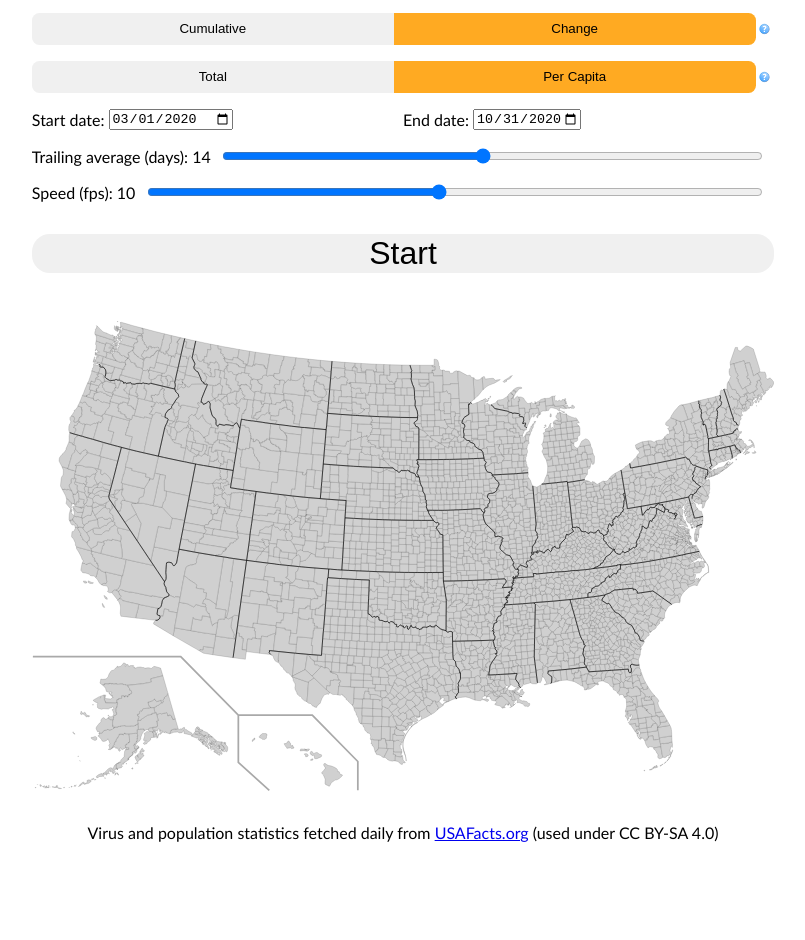
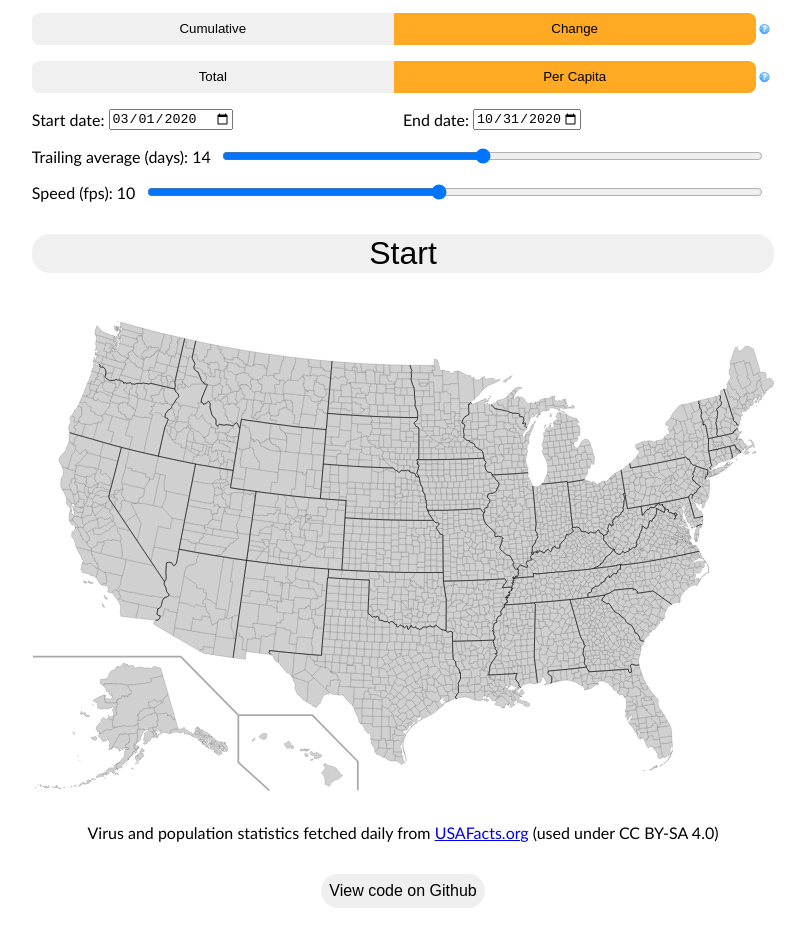
Before and after one commit to yunfeim/covid-viz, a website: page index.html in a window 1280 px wide. Shown: the part 117-1057 px from the top of the page, without its empty margins (237-1042 px from the left). Before the commit the page ends 1023 px from the top, so only its background shows below. Drawn offline with Linux system fonts and the light colour scheme.

Commit message:
add Github link

```diff
--- a/index.css
+++ b/index.css
@@ -9,7 +9,7 @@
 body {
     max-width: 80ch;
     margin: 0 auto;
-    margin-block-end: 4rem;
+    margin-block-end: 2rem;
     cursor: default;
 }
 
@@ -170,6 +170,24 @@ button {
 }
 
 #attribution {
-    margin-block-start: 2rem;
+    margin: 2rem 0;
     text-align: center;
 }
+
+#github-link {
+    display: block;
+    margin: 2rem auto;
+    width: max-content;
+    font-size: 1rem;
+    padding: 0.5em;
+    border-radius: 2em;
+}
+
+#github-link>a {
+    text-decoration: none;
+    color: black;
+}
+
+#github-link:hover {
+    background-color: var(--semi-bright-color);
+}
--- a/index.html
+++ b/index.html
@@ -62,6 +62,9 @@
             <svg id="map"></svg>
         </section>
         <div id="attribution">Virus and population statistics fetched daily from <a href="https://usafacts.org/visualizations/coronavirus-covid-19-spread-map/">USAFacts.org</a> (used under CC BY-SA 4.0)</div>
+        <button id="github-link">
+            <a href="https://github.com/yunfeim/covid-viz">View code on Github</a>
+        </button>
     </main>
 </body>
 
```
